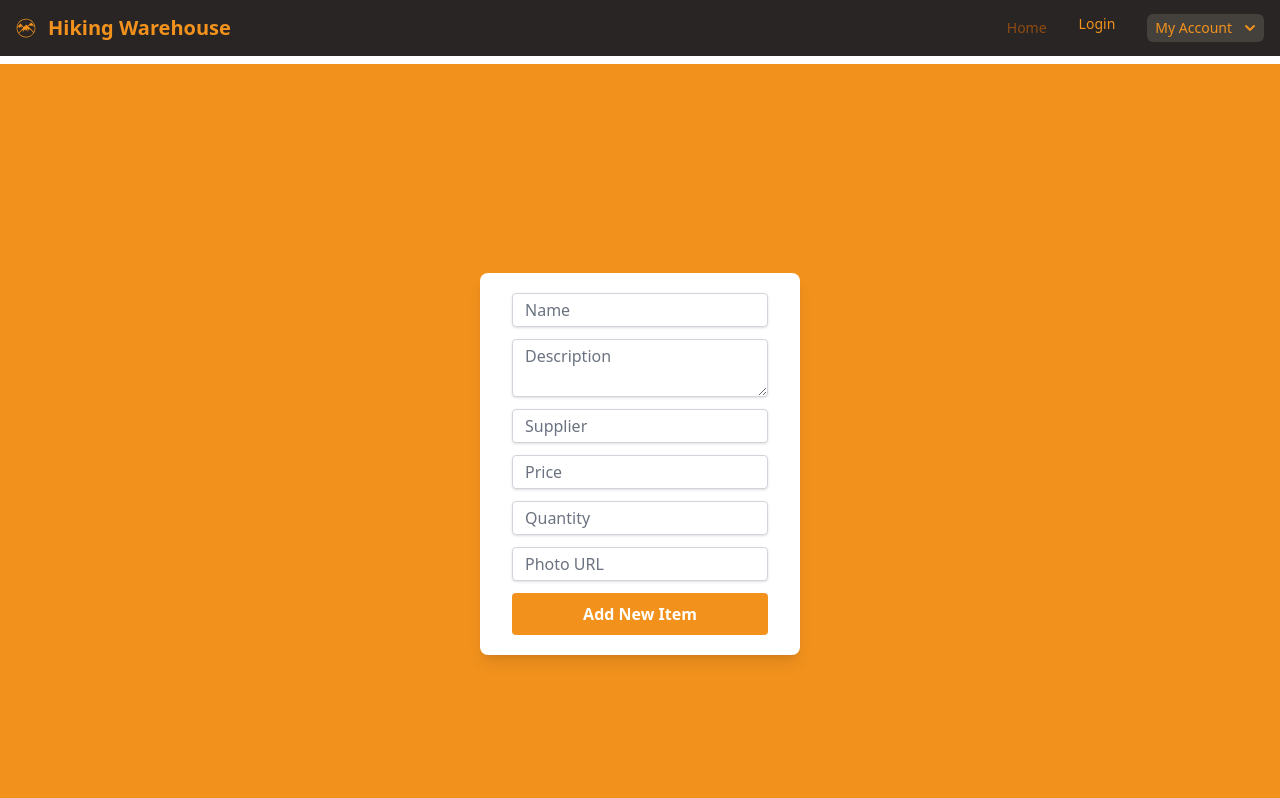
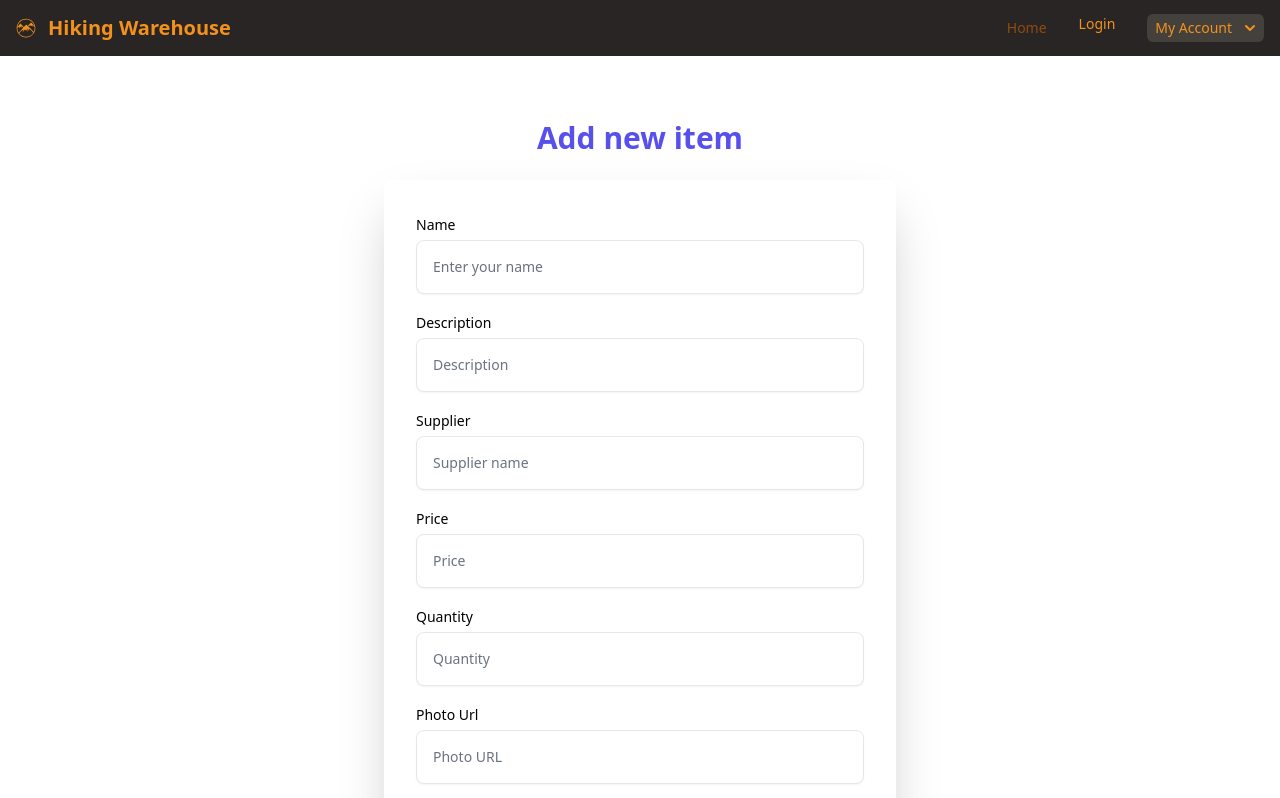
Before and after one commit to Raiyan109/warehouse-management-client, a React (Create React App) app: page /addItem in a window 1280 px wide. Shown: the top 798 px of the page. Built offline with nearby package versions, Linux system fonts and the light colour scheme; no server answers.

Commit message:
banner button redirected to manage inventories

```diff
--- a/src/Pages/AddItem/AddItem.js
+++ b/src/Pages/AddItem/AddItem.js
@@ -1,34 +1,143 @@
-import React from 'react';
+import React, { useState } from 'react';
 import { useForm } from "react-hook-form";
 const AddItem = () => {
-    const { register, handleSubmit } = useForm();
-    const onSubmit = data => {
-        console.log(data)
-        const url = `https://hiking-warehouse-server.vercel.app/item`
-        fetch(url, {
-            method: "POST",
-            headers: {
-                'content-type': 'application/json'
-            },
-            body: JSON.stringify(data)
-        })
-            .then(res => res.json())
-            .then(result => {
-                console.log(result);
-            })
+    const [name, setName] = useState('')
+    const [desc, setDesc] = useState('')
+    const [supplier, setSupplier] = useState('')
+    const [price, setPrice] = useState('')
+    const [quantity, setQuantity] = useState('')
+    const [photo, setPhoto] = useState('')
+
+    const handleSubmit = (e) => {
+        e.preventDefault()
+
     };
     return (
         <div>
-            <div className='h-screen my-2 bg-[#F2921D] flex justify-center items-center'>
-                <form className='w-full max-w-xs bg-white flex flex-col py-5 px-8 rounded-lg shadow-lg' onSubmit={handleSubmit(onSubmit)}>
-                    <input placeholder='Name' className='text-gray-700 shadow border rounded border-gray-300 focus:outline-none focus:shadow-outline py-1 px-3 mb-3' {...register("name", { required: true, maxLength: 20 })} />
-                    <textarea placeholder='Description' className='text-gray-700 shadow border rounded border-gray-300 focus:outline-none focus:shadow-outline py-1 px-3 mb-3' {...register("description")} />
-                    <input placeholder='Supplier' className='text-gray-700 shadow border rounded border-gray-300 focus:outline-none focus:shadow-outline py-1 px-3 mb-3' {...register("supplier")} />
-                    <input placeholder='Price' className='text-gray-700 shadow border rounded border-gray-300 focus:outline-none focus:shadow-outline py-1 px-3 mb-3' type="number" {...register("price")} />
-                    <input placeholder='Quantity' className='text-gray-700 shadow border rounded border-gray-300 focus:outline-none focus:shadow-outline py-1 px-3 mb-3' type="number" {...register("quantity")} />
-                    <input placeholder='Photo URL' className='text-gray-700 shadow border rounded border-gray-300 focus:outline-none focus:shadow-outline py-1 px-3 mb-3' type="text" {...register("img")} />
-                    <input className='bg-[#F2921D] border border-transparent hover:bg-transparent hover:text-[#F2921D] hover:border-[#F2921D] hover:border-1 text-white font-bold rounded py-2 px-4 cursor-pointer' type="submit" value='Add New Item' />
-                </form>
+            <div className="max-w-screen-xl px-4 py-16 mx-auto sm:px-6 lg:px-8">
+                <div className="max-w-lg mx-auto">
+                    <h1 className="text-2xl font-bold text-center text-indigo-600 sm:text-3xl">Add new item</h1>
+
+                    {/* <p className="max-w-md mx-auto mt-4 text-center text-gray-500">
+                    Lorem ipsum dolor sit amet, consectetur adipisicing elit. Obcaecati sunt dolores deleniti inventore quaerat
+                    mollitia?
+                </p> */}
+
+                    <form onSubmit={handleSubmit} className="p-8 mt-6 mb-0 space-y-4 rounded-lg shadow-2xl">
+
+
+                        <div>
+                            <label className="text-sm font-medium">Name</label>
+
+                            <div className="relative mt-1">
+                                <input
+                                    value={name}
+                                    onChange={(e) => setName(e.target.value)}
+                                    type="text"
+                                    className="w-full p-4 pr-12 text-sm border-gray-200 rounded-lg shadow-sm"
+                                    placeholder="Enter your name"
+                                />
+
+                                {/* <span className="absolute inset-y-0 inline-flex items-center right-4">
+                                <svg
+                                    xmlns="http://www.w3.org/2000/svg"
+                                    className="w-5 h-5 text-gray-400"
+                                    fill="none"
+                                    viewBox="0 0 24 24"
+                                    stroke="currentColor"
+                                >
+                                    <path
+                                        strokeLinecap="round"
+                                        strokeLinejoin="round"
+                                        strokeWidth="2"
+                                        d="M16 12a4 4 0 10-8 0 4 4 0 008 0zm0 0v1.5a2.5 2.5 0 005 0V12a9 9 0 10-9 9m4.5-1.206a8.959 8.959 0 01-4.5 1.207"
+                                    />
+                                </svg>
+                            </span> */}
+                            </div>
+                        </div>
+
+                        <div>
+                            <label className="text-sm font-medium">Description</label>
+
+                            <div className="relative mt-1">
+                                <input
+                                    value={desc}
+                                    onChange={(e) => setDesc(e.target.value)}
+                                    type="text"
+                                    className="w-full p-4 pr-12 text-sm border-gray-200 rounded-lg shadow-sm"
+                                    placeholder="Description"
+                                />
+                            </div>
+                        </div>
+
+                        <div>
+                            <label className="text-sm font-medium">Supplier</label>
+
+                            <div className="relative mt-1">
+                                <input
+                                    value={supplier}
+                                    onChange={(e) => setSupplier(e.target.value)}
+                                    type="text"
+                                    className="w-full p-4 pr-12 text-sm border-gray-200 rounded-lg shadow-sm"
+                                    placeholder="Supplier name"
+                                />
+                            </div>
+                        </div>
+
+                        <div>
+                            <label className="text-sm font-medium">Price</label>
+
+                            <div className="relative mt-1">
+                                <input
+                                    value={price}
+                                    onChange={(e) => setPrice(e.target.value)}
+                                    type="number"
+                                    className="w-full p-4 pr-12 text-sm border-gray-200 rounded-lg shadow-sm"
+                                    placeholder="Price"
+                                />
+                            </div>
+                        </div>
+
+                        <div>
+                            <label className="text-sm font-medium">Quantity</label>
+
+                            <div className="relative mt-1">
+                                <input
+                                    value={quantity}
+                                    onChange={(e) => setQuantity(e.target.value)}
+                                    type="number"
+                                    className="w-full p-4 pr-12 text-sm border-gray-200 rounded-lg shadow-sm"
+                                    placeholder="Quantity"
+                                />
+                            </div>
+                        </div>
+
+                        <div>
+                            <label className="text-sm font-medium">Photo Url</label>
+
+                            <div className="relative mt-1">
+                                <input
+                                    value={photo}
+                                    onChange={(e) => setPhoto(e.target.value)}
+                                    type="text"
+                                    className="w-full p-4 pr-12 text-sm border-gray-200 rounded-lg shadow-sm"
+                                    placeholder="Photo URL"
+                                />
+                            </div>
+                        </div>
+
+
+
+                        <button
+
+                            type="submit" className="block w-full px-5 py-3 text-sm font-medium text-white bg-indigo-600 rounded-lg">
+                            Sign up
+                        </button>
+
+
+                    </form>
+                </div>
             </div>
         </div>
     );
--- a/src/Pages/Home/Banner/Banner.js
+++ b/src/Pages/Home/Banner/Banner.js
@@ -1,4 +1,5 @@
 import React from 'react';
+import { Link } from 'react-router-dom';
 
 const Banner = () => {
     return (
@@ -18,9 +19,9 @@ const Banner = () => {
                         </p>
 
                         <div className="flex flex-wrap justify-center gap-4 mt-8">
-                            <a className="block w-full px-12 py-3 text-sm font-bold text-black bg-[#F2921D] border border-yellow-600 duration-300 rounded sm:w-auto active:text-opacity-75 hover:bg-transparent hover:text-[#F2921D] focus:outline-none focus:ring transition-all" href="/get-started">
+                            <Link to='/manageinventory' className="block w-full px-12 py-3 text-sm font-bold text-black bg-[#F2921D] border border-yellow-600 duration-300 rounded sm:w-auto active:text-opacity-75 hover:bg-transparent hover:text-[#F2921D] focus:outline-none focus:ring transition-all">
                                 Explore Our Hiking Gear Inventory Today!
-                            </a>
+                            </Link>
                         </div>
                     </div>
                 </div>
```
